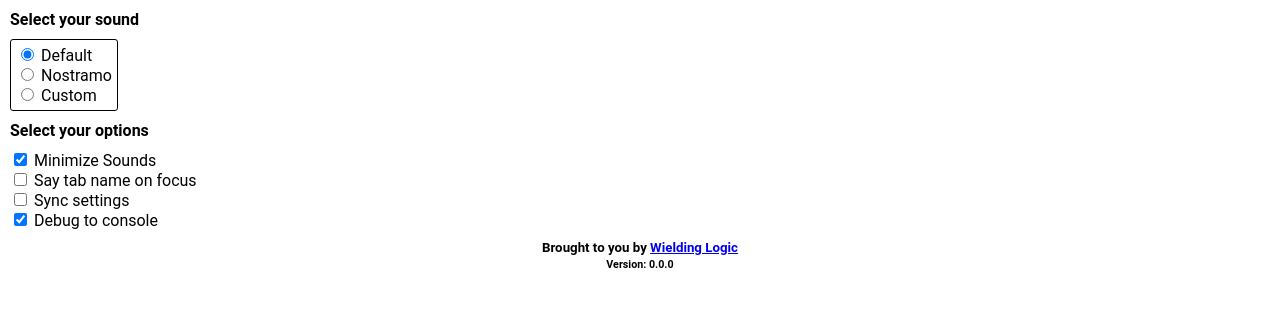
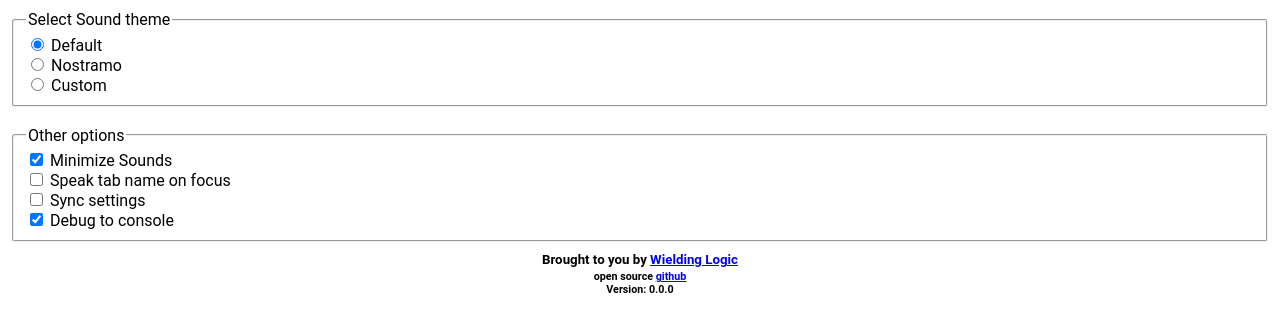
Before and after one commit to Wielding/firefox-browser-ui-sounds, a website built with Parcel: page src/options.html in a window 1280 px wide. Shown: the part 66-398 px from the top of the page. Built offline with nearby package versions, Linux system fonts and the light colour scheme; some packages are replaced by stand-ins of ours.

Commit message:
changed to fieldsets, style fixes, manifest v3

```diff
--- a/src/options.html
+++ b/src/options.html
@@ -14,8 +14,9 @@
         <h1>Browser UI Sounds</h1>
     </div>
 
-    <h4>Select your sound</h4>
-    <div class="radio-box">
+    <div>
+        <fieldset>
+            <legend>Select Sound theme</legend>
             <input id="cb-audio-default" type="radio" name="sound-source" title="Default">
             <label for="Default">Default</label>
             <br />
@@ -26,48 +27,56 @@
 
             <input id="cb-audio-custom" type="radio" name="sound-source" title="Custom">
             <label for="Nostramo">Custom</label>
+        </fieldset>
     </div>
 
+    <br />
+
     <div class="custom-only">
-        <br />
+        <fieldset>
+            <legend>Custom Sound URLs</legend>
             <label for="custom-created-url">Tab created URL</label>
             <br />
-        <input id="custom-created-url" type="text" name="custom-created-url" title="Custom URL for tab created sound">
+            <input id="custom-created-url" type="text" name="custom-created-url"
+                title="Custom URL for tab created sound">
 
             <br />
             <label for="custom-updated-url">Tab updated URL</label>
             <br />
-        <input id="custom-updated-url" type="text" name="custom-updated-url" title="Custom URL for tab updated sound">
+            <input id="custom-updated-url" type="text" name="custom-updated-url"
+                title="Custom URL for tab updated sound">
 
             <br />
             <label for="custom-removed-url">Tab removed URL</label>
             <br />
-        <input id="custom-removed-url" type="text" name="custom-removed-url" title="Custom URL for tab removed sound">
+            <input id="custom-removed-url" type="text" name="custom-removed-url"
+                title="Custom URL for tab removed sound">
 
             <br />
             <label for="custom-switched-url">Tab switched URL</label>
             <br />
             <input id="custom-switched-url" type="text" name="custom-switched-url"
                 title="Custom URL for tab switched sound">
-
+        </fieldset>
+        <br />
     </div>
 
+    <div>
+        <fieldset>
+            <legend>Other options</legend>
 
-    <h4>Select your options</h4>
-    <div>
             <label for="minimize-sounds">
                 <input id="minimize-sounds" type="checkbox" name="minimize-sounds" value="local"
                     title="Play fewer sounds per event">
                 Minimize Sounds</label>
-    </div>
+
 
             <div>
                 <label for="speak-tab-names">
                     <input id="speak-tab-names" type="checkbox" name="speak-tab-names" value="local"
-                title="Say tab name when focused">
-            Say tab name on focus</label>
+                        title="Speak tab name when focused">
+                    Speak tab name on focus</label>
             </div>
-
 
             <div>
                 <label for="sync-settings">
@@ -76,17 +85,15 @@
                     Sync settings</label>
             </div>
 
-
             <div>
                 <label for="debug">
                     <input id="debug" type="checkbox" name="debug" value="false" title="Enable console logging">
                     Debug to console</label>
-
             </div>
-
+        </fieldset>
 
         <div class="popup-only button-bar">
-        <div class="left"><button type="button" id="close-button">Close</button></div>
+            <div class="left"><button type="button" id="close-button">Save</button></div>
             <div class="right"><button type="button" id="open-button">Settings</button></div>
         </div>
 
@@ -94,8 +101,10 @@
 
         <div class="page-only">
             <h5>Brought to you by <a href="https://wielding.dev">Wielding Logic</a></h5>
+            <h6>open source <a href="https://github.com/Wielding/firefox-browser-ui-sounds">github</a></h6>
             <h6>Version: <span id="version"></span></h6>
         </div>
+
 </body>
 
 </html>
--- a/src/options.scss
+++ b/src/options.scss
@@ -52,6 +52,10 @@ button {
     }
 }
 
+fieldset {
+    border-radius: 3px;
+}
+
 .extension-title {
     background-color: rgb(102, 102, 102);
     border: 1px solid black;
@@ -82,14 +86,6 @@ button {
 
 .page-only {
     display: none;
-}
-
-.radio-box {
-    width: 300px;
-    padding: 5px;
-    display: inline-block;
-    border-radius: 3px;
-    border: 1px solid black;
 }
 
 .spacer-20 {
@@ -131,10 +127,6 @@ input[type="text"] {
         width: 100%;
     }
 
-    .radio-box {
-        width: auto;
-    }
-
     .spacer-20 {
         margin: 0;
         height: 0;
```
Also changed, not shown: CHANGELOG.md, src/manifest.json. Lines whose indentation alone changed are shown as unchanged.
